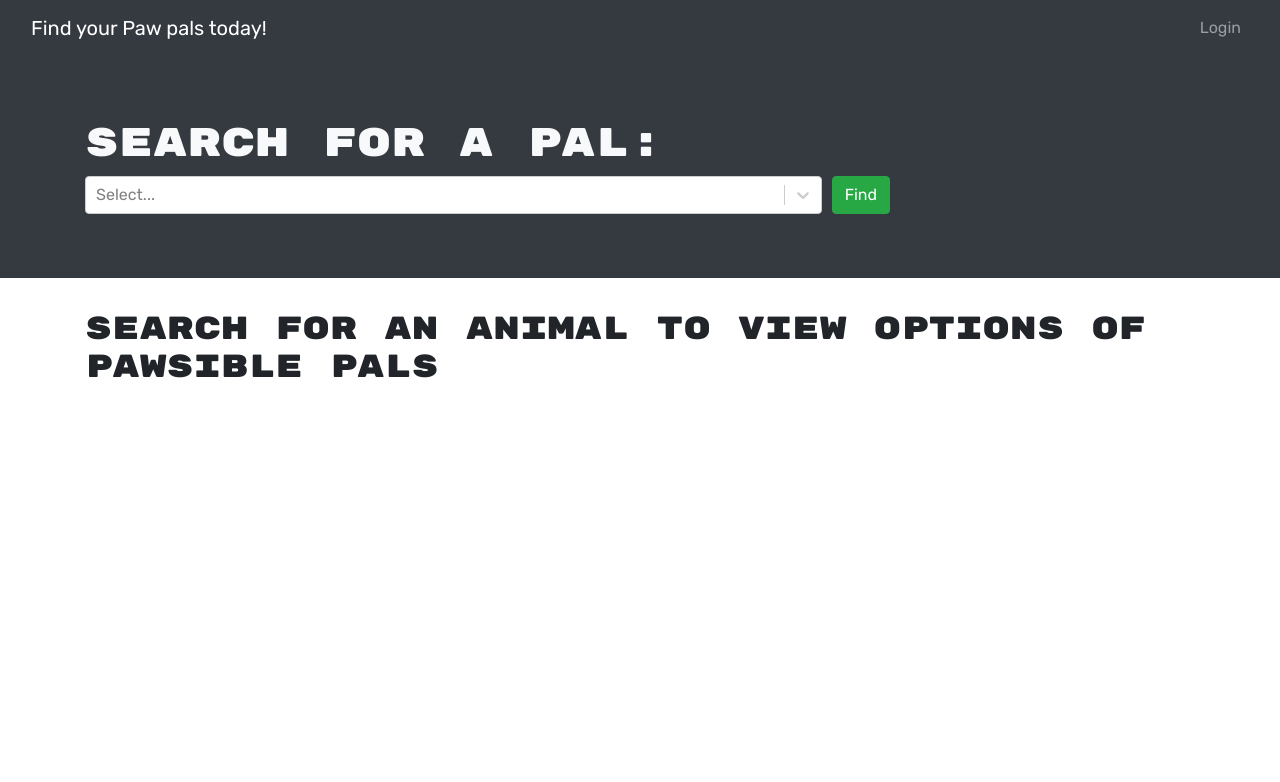
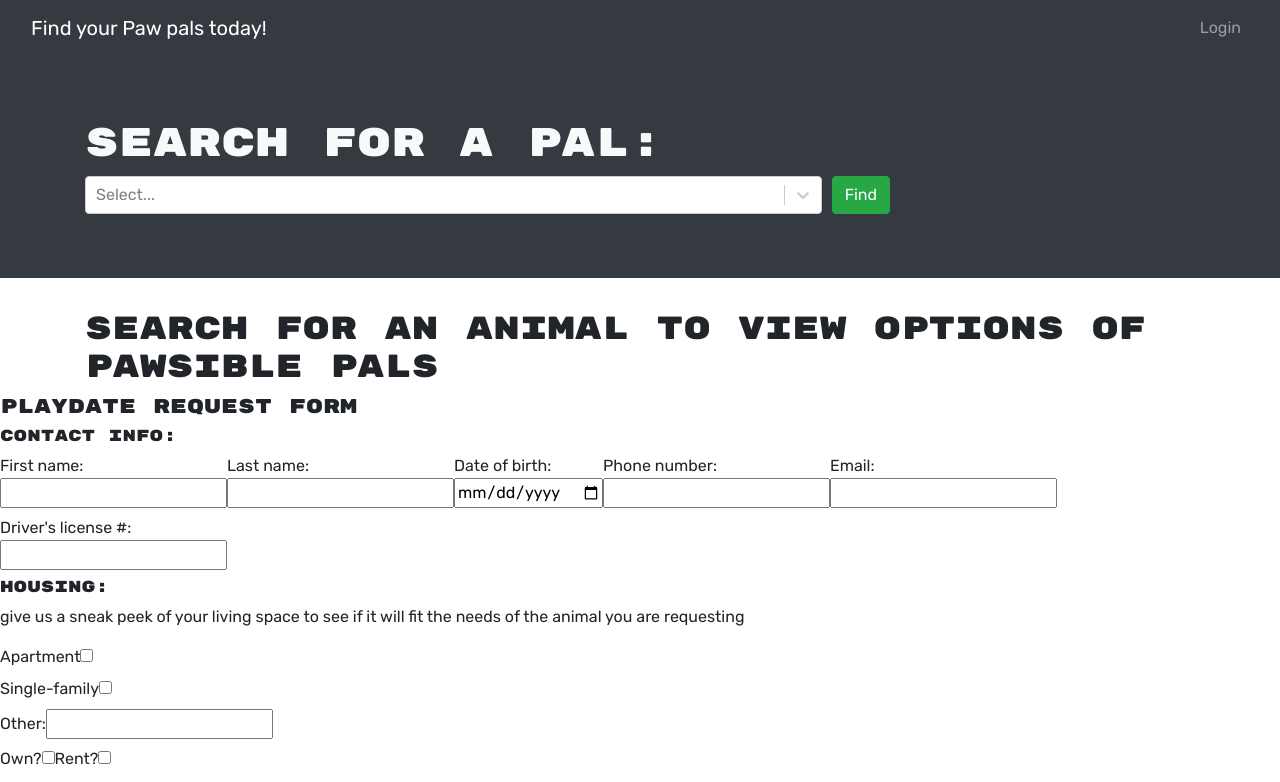
Before and after one commit to project-3-collab/Pawsitive-Pals, a React (Create React App) app in the folder client/: page / in a window 1280 px wide. Shown: the top 782 px of the page. Built offline with nearby package versions, Linux system fonts and the light colour scheme.

Commit message:
started working on playdate request form front end

```diff
--- a/client/src/App.js
+++ b/client/src/App.js
@@ -2,6 +2,7 @@ import React from 'react';
 import { BrowserRouter as Router, Routes, Route } from 'react-router-dom';
 import SearchPets from './pages/SearchPets';
 import SavedPets from './pages/SavedPets';
+import PlaydateRequest from './components/PlaydateRequest';
 import Navbar from './components/Navbar';
 import { ApolloClient, InMemoryCache, ApolloProvider, createHttpLink } from '@apollo/client';
 import { setContext } from '@apollo/client/link/context';
@@ -42,11 +43,16 @@ function App() {
               path='/saved'
               element={<SavedPets />}
             />
+            {/* <Route
+              path='/animalprofile'
+              element={< />}
+            /> */}
             <Route
               path='*'
               element={<h1 className='display-2'>Wrong page!</h1>}
             />
           </Routes>
+          <PlaydateRequest />
         </>
       </Router>
     </ApolloProvider >
--- /dev/null
+++ b/client/src/components/PlaydateRequest.js
@@ -0,0 +1,139 @@
+import React from 'react';
+// import { Form, Button, Alert, } from 'react-bootstrap';
+
+
+const PlaydateRequest = (props) => {
+    // set initial form state
+    // const [playdateRequestData] = useState({ firstName: '', lastName: '', address: '', phone: '', email: '', license: '', experience: '', housing: '', });
+    // set state for form validation
+    // const [validated] = useState(false);
+    // set state for alert
+    // const [showAlert, setShowAlert] = useState(false);
+
+    // const [createUser] = useMutation(CREATE_USER);
+
+    return (
+        <>
+            {/* This is needed for the validation functionality above
+          <Form noValidate validated={validated} onSubmit={handleFormSubmit}>
+            {/* show alert if server response is bad */}
+            {/* <Alert dismissible onClose={() => setShowAlert(false)} show={showAlert} variant='danger'>
+              Something went wrong with your signup!
+            </Alert> */}
+            <h5>Playdate Request Form</h5>
+            <form>
+                <h6>Contact info:</h6>
+                <label htmlFor='firstName'>
+                    First name:
+                    <br></br>
+                    <input type='input' name='firstName'
+                        value={props.firstName}
+                        required>
+
+                    </input>
+                </label>
+                <label htmlFor='lastName'>
+                    Last name:
+                    <br></br>
+                    <input type='input' name='lastName'
+                        value={props.lastName}
+                        required>
+                    </input>
+                </label>
+                <label>
+                    Date of birth:
+                    <br></br>
+                    <input type='date' name='DOB'
+                        value={props.dob}
+                        required
+                    ></input>
+                </label>
+                <label>
+                    Phone number:
+                    <br></br>
+                    <input type='input' name='phone'
+                        value={props.phone}
+                        required
+                    ></input>
+                </label>
+                <label>
+                    Email:
+                    <br></br>
+                    <input type='input' name='email'
+                        value={props.email}
+                        required
+                    ></input>
+                </label>
+                <label>
+                    Driver's license #:
+                    <br></br>
+                    <input type='input' name='license'
+                        value={props.license}
+                        required
+                    ></input>
+                </label>
+                <h6>Housing:</h6>
+                <p>give us a sneak peek of your living space to see if it will fit the needs of the animal you are requesting</p>
+                <label>
+                    Apartment
+                    <input type='checkbox' name='housingType'
+                        value={props.housingType}
+                        required
+                    ></input>
+                </label>
+                <br></br>
+                <label>
+                    Single-family
+                    <input type='checkbox' name='housingType'
+                        value={props.housingType}
+                        required
+                    ></input>
+                </label>
+                <br></br>
+                <label>
+                    Other:
+                    <input type='input' name='housingType'
+                        value={props.housingType}
+                        required
+                    ></input>
+                </label>
+                <br></br>
+                <label>
+                    Own?
+                    <input type='checkbox' name='housingMethod'
+                        value={props.housingMethod}
+                        required
+                    ></input>
+                </label>
+                <label>
+                    Rent?
+                    <input type='checkbox' name='housingMethod'
+                        value={props.housingMethod}
+                        required
+                    ></input>
+                </label>
+                <br></br>
+                <label>
+                    If you are renting the home, please provide landlord's or property manager's contact info below:
+                    <br></br>
+                    <textarea type='textarea' name='landlord'
+                        value={props.landlord}
+                        required
+                    ></textarea>
+                </label>
+                <br></br>
+                <label>
+                    Please give us a brief history of your experience with animals (have you owned any pets before?):
+                    <br></br>
+                    <textarea type='textarea' name='experience'
+                        value={props.experience}
+                        required
+                    ></textarea>
+                </label>
+
+            </form>
+        </>
+    )
+}
+
+export default PlaydateRequest;
--- a/client/src/pages/SearchPets.js
+++ b/client/src/pages/SearchPets.js
@@ -6,9 +6,6 @@ import { searchPetfinder } from '../utils/API';
 import { savePetIds, getSavedPetIds } from '../utils/localStorage';
 import { ADD_PET } from '../utils/mutations'
 import { useMutation } from '@apollo/client'
-
-// import Dropdown from 'react-bootstrap/Dropdown';
-// import DropdownButton from 'react-bootstrap/DropdownButton';
 
 import Select from 'react-select';
 // import PhotoUnavailable from '../../public/photo-unavilible-Icon.png'
```
